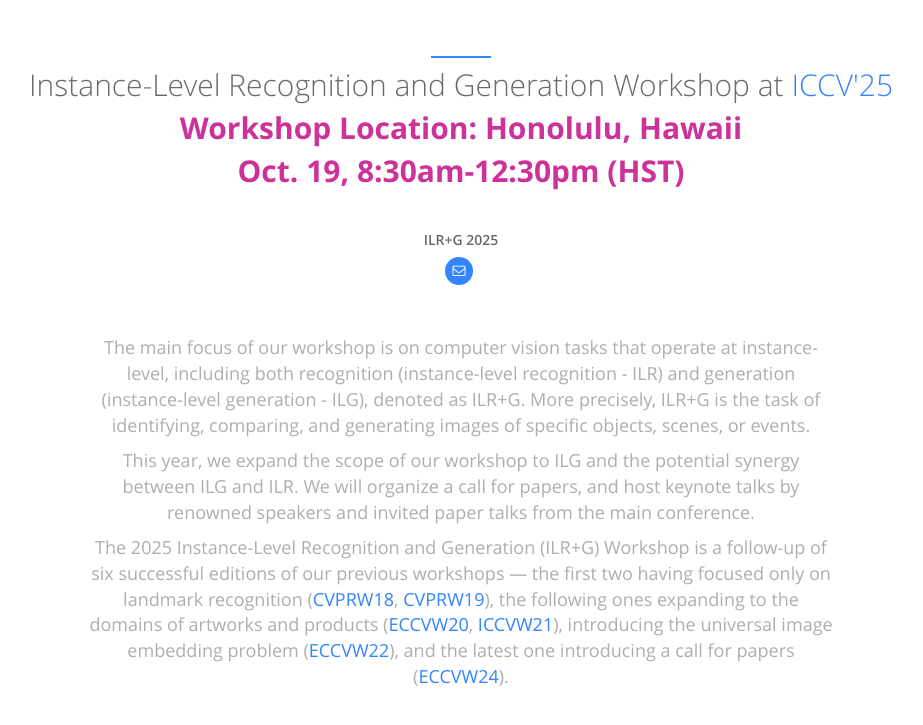
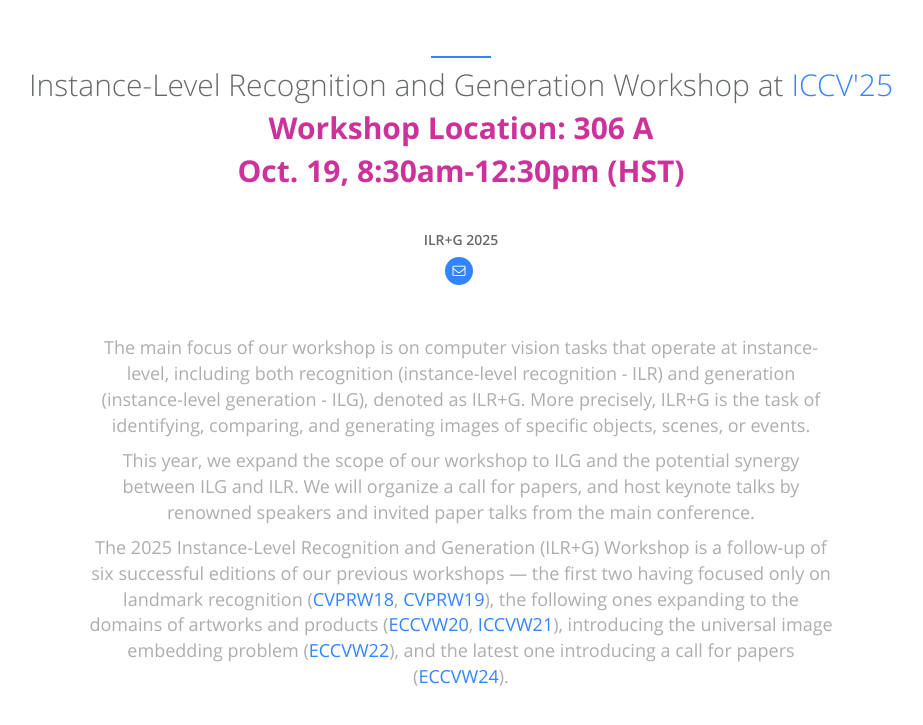
Before and after one commit to ilr-workshop/ICCVW2025, a Jekyll site: the page built from index.html, in a window 1280 px wide and 900 px high, scrolled down 321 px, cut to the strip 153-878 px from the top of the window. Shown: the whole strip, without its empty margins (179-1102 px from the left). Built offline with Jekyll 4.4.1, drawn with Linux system fonts in a browser that asks for light colours.

Commit message:
Update about.html

```diff
--- a/_includes/sections/about.html
+++ b/_includes/sections/about.html
@@ -3,7 +3,7 @@
         <div class="col-lg-12 text-center">
             <div class="navy-line"></div>
             <h1><span data-i18n="about_me.about_me">Instance-Level Recognition and Generation Workshop at </span><a href="https://iccv.thecvf.com/" target="_blank"><span class="navy">ICCV'25</span></a></h1>
-            <h1><span data-i18n="about_me.about_me"><b><font color="#CC3299">Workshop Location: Honolulu, Hawaii</font></b></span></h1>
+            <h1><span data-i18n="about_me.about_me"><b><font color="#CC3299">Workshop Location: 306 A</font></b></span></h1>
             <h1><span data-i18n="about_me.about_me"><b><font color="#CC3299">Oct. 19, 8:30am-12:30pm (HST)</font></b></span></h1>
             <!-- <p>Donec sed odio dui. Etiam porta sem malesuada magna mollis euismod.</p> -->
         </div>
```
